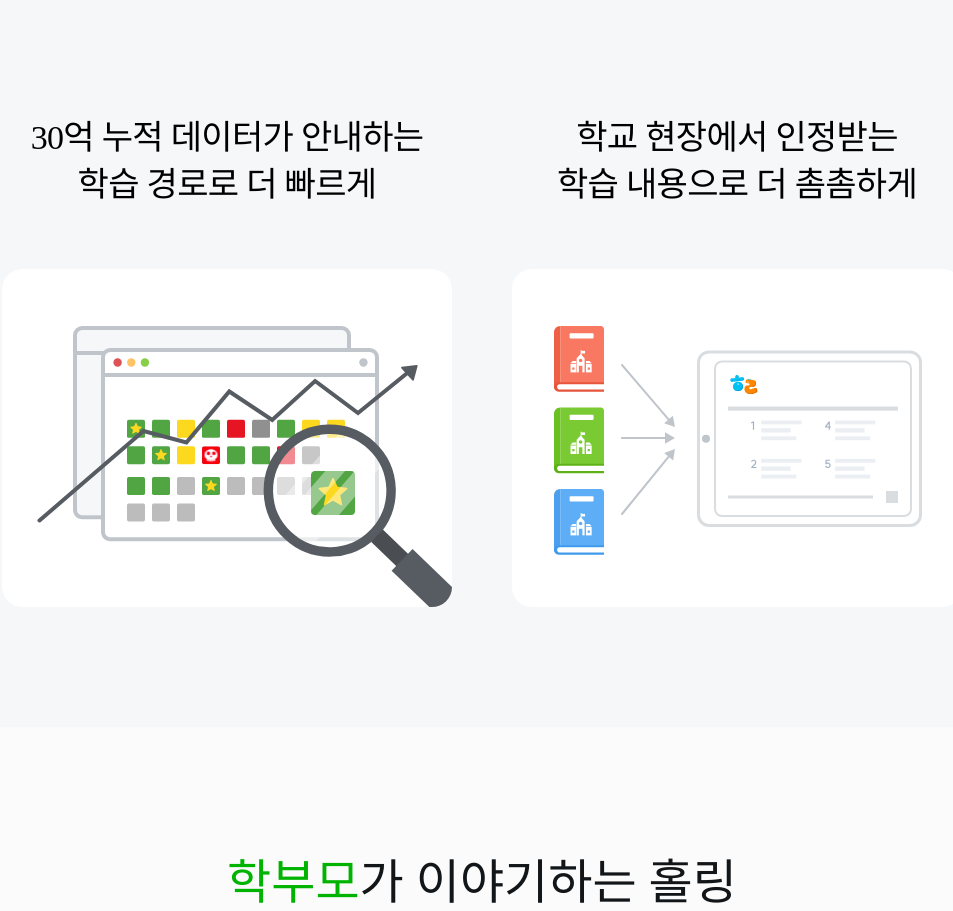
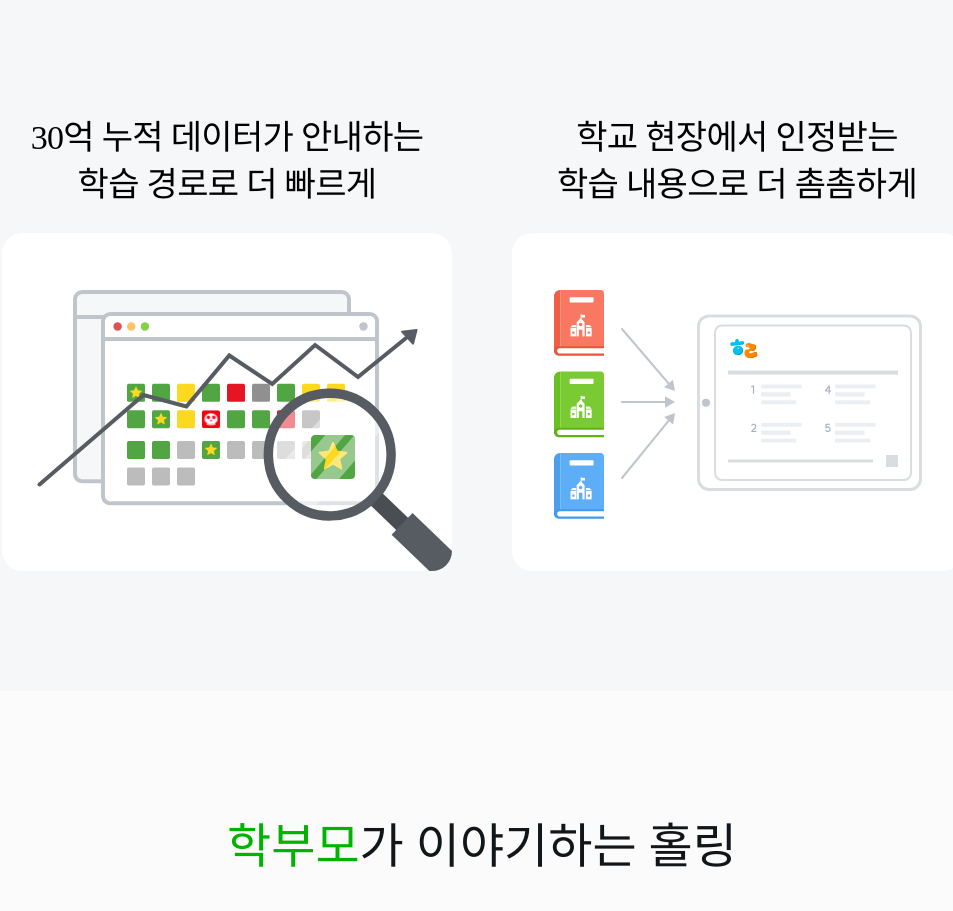
Before and after one commit to hyewon4052/clone_holing, a React (Vite) app: page / in a window 1280 px wide. Shown: the part 4957-5868 px from the top of the page, without its empty margins (158-1111 px from the left). Built offline with nearby package versions, Linux system fonts and the light colour scheme; a web font is replaced by a local one.

Commit message:
필요없는 컴포넌트 제거

```diff
--- a/src/components/Section4/Section4.styles.ts
+++ b/src/components/Section4/Section4.styles.ts
@@ -25,23 +25,17 @@ export const ReasonBox = styled.div`
 export const ReasonContentBox = styled.div`
   display: flex;
   flex-direction: column;
-  gap: 60px;
-  align-items: center;
-  width: 450px;
-`;
-
-export const ReasonText = styled.div`
-  display: flex;
-  flex-direction: column;
-  gap: 60px;
+  gap: 24px;
   align-items: center;
   img {
     width: 100%;
   }
+  @media (max-width: 800px) {
+    width: calc(100% - 80px);
+  }
 `;
 
 export const ReasonSpan = styled.span`
-  font-family: "MapleStory";
   font-size: 34px;
   font-weight: 300;
   color: black;
@@ -49,4 +43,7 @@ export const ReasonSpan = styled.span`
   white-space: break-spaces;
   line-height: 1.4;
   letter-spacing: -0.68px;
+  @media (max-width: 800px) {
+    font-size: 24px;
+  }
 `;
--- a/src/components/Section4/Section4.tsx
+++ b/src/components/Section4/Section4.tsx
@@ -13,7 +13,6 @@ function Section4() {
       </TextBox>
       <S.ReasonBox>
         <S.ReasonContentBox>
-          <S.ReasonText>
           <S.ReasonSpan>
             30억 누적 데이터가 안내하는
             <br />
@@ -21,14 +20,11 @@ function Section4() {
           </S.ReasonSpan>
           <img
             src={
-                import.meta.env.BASE_URL +
-                "assets/images/root/reason/reason1.svg"
+              import.meta.env.BASE_URL + "assets/images/root/reason/reason1.svg"
             }
           />
-          </S.ReasonText>
         </S.ReasonContentBox>
         <S.ReasonContentBox>
-          <S.ReasonText>
           <S.ReasonSpan>
             학교 현장에서 인정받는
             <br />
@@ -36,11 +32,9 @@ function Section4() {
           </S.ReasonSpan>
           <img
             src={
-                import.meta.env.BASE_URL +
-                "assets/images/root/reason/reason2.svg"
+              import.meta.env.BASE_URL + "assets/images/root/reason/reason2.svg"
             }
           />
-          </S.ReasonText>
         </S.ReasonContentBox>
       </S.ReasonBox>
     </S.ReasonContainer>
```
Lines whose indentation alone changed are shown as unchanged.
